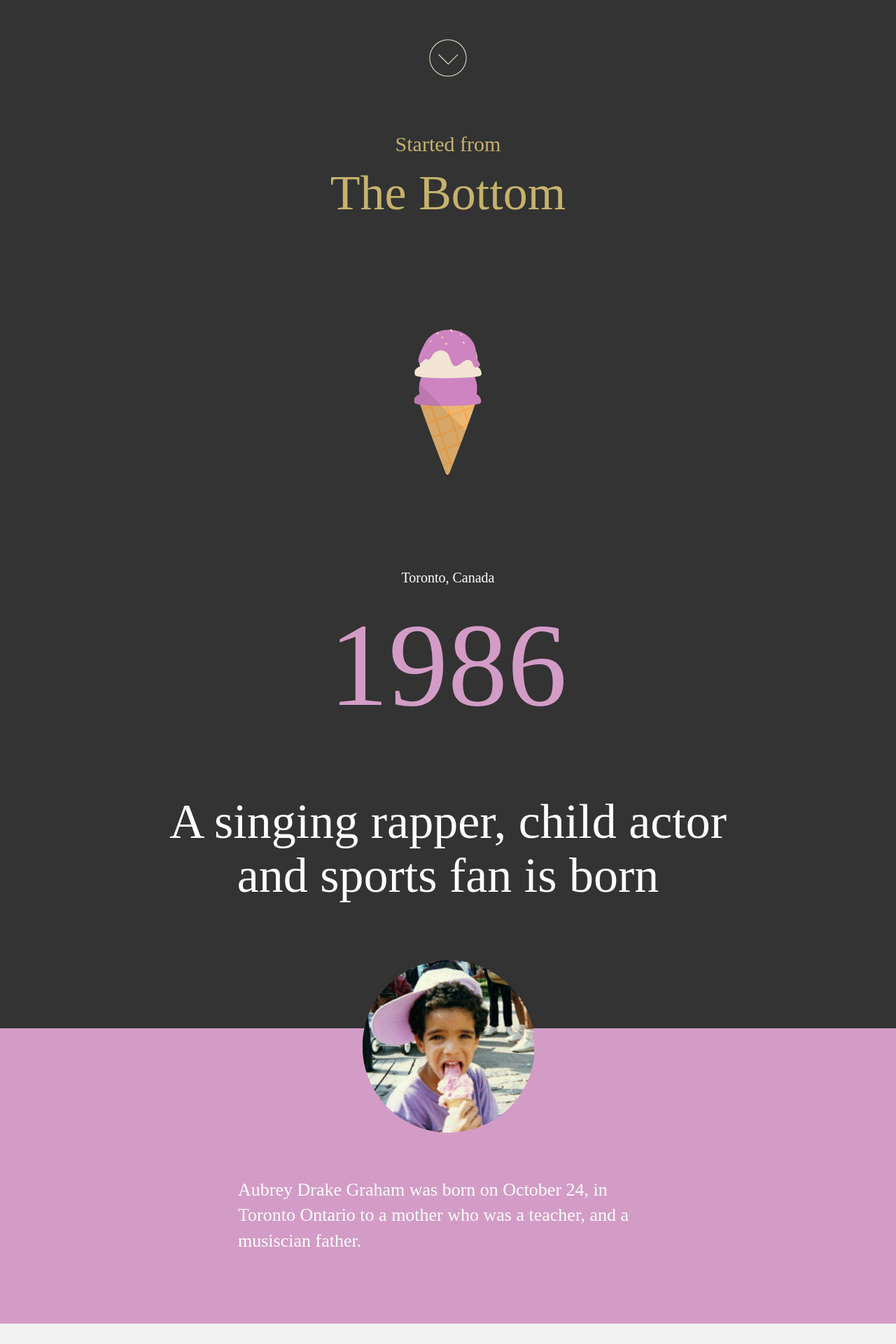
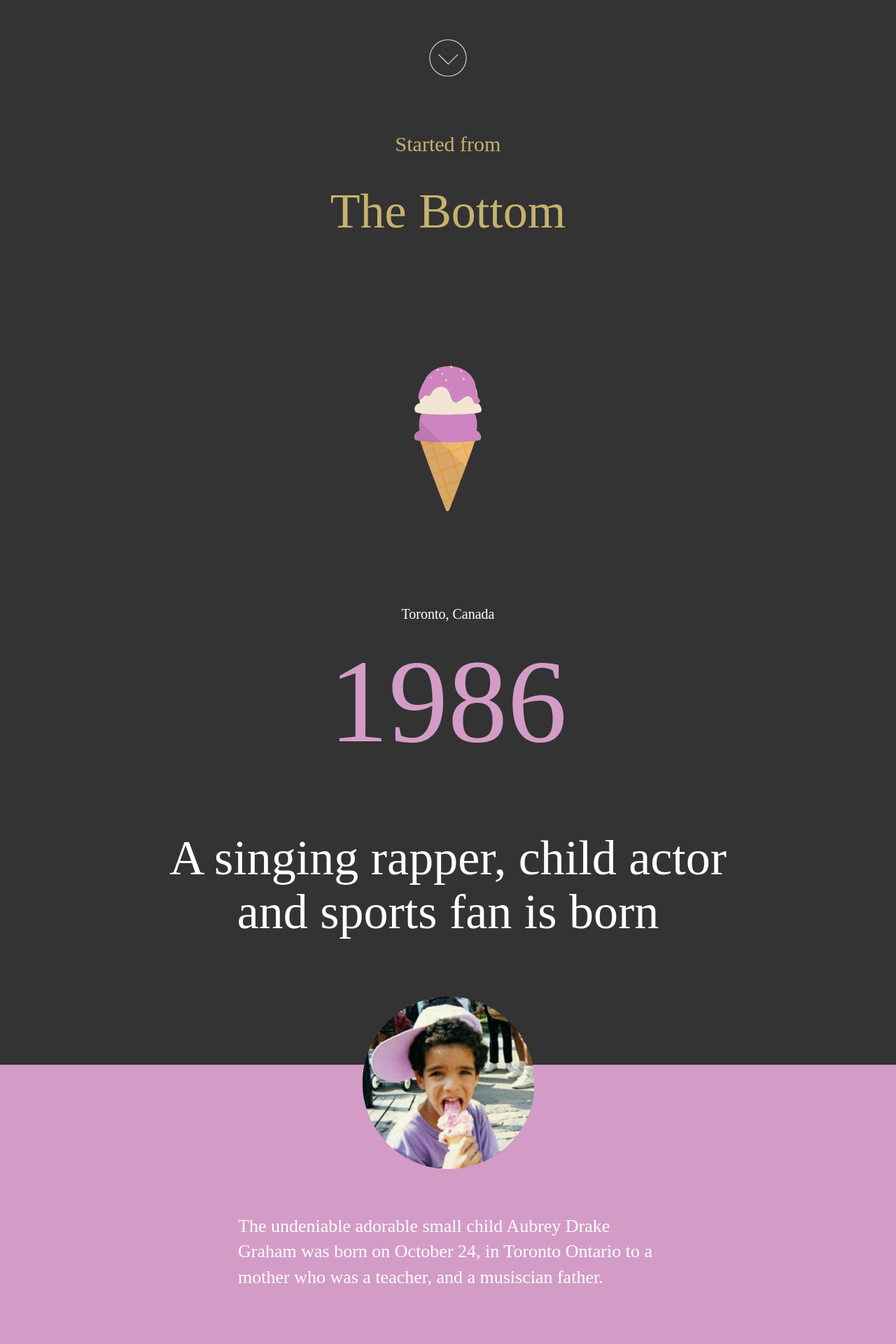
Before and after one commit to mierle/startedfromthebottom, a PHP site: page / in a window 1280 px wide. Shown: the part 611-2531 px from the top of the page at 70% size. Run offline with PHP 8.4, Linux system fonts and the light colour scheme; some libraries are stand-ins or nearby versions.

Commit message:
Added last sections

```diff
--- a/index.html
+++ b/index.html
@@ -30,7 +30,7 @@
 			<div class="babydrake">
 				<img src="img/lildrake.png">
 			</div>
-			<p>Aubrey Drake Graham was born on October 24, in Toronto Ontario to a mother who was a teacher, and a musiscian father.</p>
+			<p>The undeniable adorable small child Aubrey Drake Graham was born on October 24, in Toronto Ontario to a mother who was a teacher, and a musiscian father.</p>
 		</div>
 	</div>
 	<div class="foresthill">
@@ -92,6 +92,7 @@
 			<blockquote>
 				"It's like...the guy you'd never wanna hear rap in your life. The Canadian Jewish child actor."
 			</blockquote>
+			<h4>- Drake </h4>
 		</div>
 	</div>
 </div>
@@ -104,7 +105,7 @@
 			Drake's Rogers email address
 		</h2>
 		<p>
-			The son of Rap-A-Lot founder, Jas Prince introduced Lil Wayne to Drake's music. Lil Wayne mistakenly thought Drake’s name was actually "Drizzy" because his email address at the time was "drizzydrake@rogers.ca". In 2012 there was a lawsuit regarding the possibility of money owed to Jas Prince in exchange for his introduction.
+			The son of Rap-A-Lot founder, Jas Prince introduced Lil Wayne to Drake's music. Lil Wayne mistakenly thought Drake's name was actually "Drizzy" because his email address at the time was "<span class="email">drizzydrake@rogers.ca</span>". In 2012 there was a lawsuit regarding the possibility of money owed to Jas Prince in exchange for his introduction.
 		</p>
 	</div>
 </div>
@@ -160,7 +161,11 @@
 	<div class="wrap">
 		<h3>2010</h3>
 		<h2>Drake keeps his friends warm with custom OVO Canada Goose jackets</h2>
-		<p>Drake's OVO and Canada Goose collaborate on a high-fashion bomber parka. The bomber was only sold at 8 retail locations and only 300 were produced for sale. He gave 100 to his friends. Rapping fans and fashionistas around the world lined up to purchase this jacket for approximately $900. At Nomad in Toronto (back when it was at the legendary 431 Richmond building), the jacket sold out in a matter of days. The parka was also sold at Opening Ceremony in Los Angeles, but why would anyone in L.A even need a parka? You sweat in those things once the weather gets above 0 degrees.</p>
+		<div class="miniwrap">
+			<p>Drake's OVO and Canada Goose collaborate on a high-fashion bomber parka. The bomber was only sold at 8 retail locations and only 300 were produced for sale. He gave 100 to his friends. Rapping fans and fashionistas around the world lined up to purchase this jacket for $900. At Nomad in Toronto (back when it was at the legendary 431 Richmond building), the jacket sold out in a matter of days. </p>
+
+			<p class="last">The parka was also sold at Opening Ceremony in Los Angeles, but why would anyone in L.A even need a parka? You sweat in those things once the weather gets above 0 degrees.</p>
+		</div>
 	</div>
 </div>
 <div class="kentucky">
@@ -179,6 +184,53 @@
 		</p>
 	</div>
 </div>
+<div class="aaliyah">
+	<div class="wrap">
+		<h3>2012</h3>
+		<h2>Lil Wayne thinks posthumous Aaliyah collaboration is an "awesome idea", people who actually knew Aaliyah
+vehemently disagree</h2>
+		<p>In August, Drake announced a posthumous collaboration with Aaliyah who sadly passed in 2001.Even though he received approval from Aaliyah's cousin and uncle, longtime Aaliyah collaborator Timbaland had been critical of the project along with DMX and a host of others while Lil Wayne referred to the project as "an awesome collaboration."</p>
+	</div>
+</div>
+<div class="strippers">
+	<div class="wrap">
+		<h3>2013</h3>
+		<h4>Charlotte, North Carolina </h4>
+		<h2>Aubrey tips strippers at a gentleman's club with 50,000 $1 bills from a cardboard box</h2>
+		<p>
+			Aubrey and his friends visited 'Cameo Nightclub' in Charlotte, NC (Yelp rating 1.5 stars) with a cardboard box filled with $50,000 in one dollar bills. The friends proceeded to open the box and toss the dollar bills in the air in every direction all around the the nightclub until the floor was literally covered in money. They made it rain.
+		</p>
+		<p>
+			A rapper who goes by the name 'Bleu Davinci' contributed $25,000 to the box, but we have no idea who he is.
+		</p>
+	</div>
+</div>
+<div class="miami">
+	<div class="wrap">
+		<img src="img/pizza.png">
+		<h3>2013</h3>
+		<h2>Has a pizza party to celebrates Miami Heat NBA championship win, after being denied entry to locker room. </h2>
+		<p>After the Miami Heat won the NBA championship, Drake eagerly heads to the locker room to join his team in celebrations where he is denied entry by security guard. But, it was all a hilarious joke that Drake was playing on everyone. Since he wasn’t allowed in the locker room, he met up with the team later for pizza.</p>
+	</div>
+</div>
+<div class="raptors">
+	<div class="wrap">
+		<img src="img/raptors.png">
+		<h3>2013</h3>
+		<h2>Drake becomes Canada's biggest sports fan, is hired by Toronto Raptors</h2>
+		<p>Sports team, Toronto Raptors recently announced that he would be the "Global Ambassador" for the team. Though exact details of the duties and responsibilities in the job description are unclear, it is to be assumed that the position does involve attending games on specified "Drake nights", giving away t-shirts, DJing and announcing players as well as communicating with Time Leiweke and Masai Ujiiji on Drake Night and Toronto Raptors related subjects.</p>
+	</div>
+</div>
+<div class="espn">
+	<div class="wrap">
+		<h3>2013</h3>
+		<h2>Drake announces his biggest career move yet; Host of the ESPY's (ESPN's sports awards show)</h2>
+		<p>While he has a bright future as a rap artist, Drake truly shines when he is pursuing his passion, sports. Drake makes yet another big career move as he is named the official host of the ESPYS (which is ESPN's sporting award show, apparently).</p>
+		<blockquote>
+			"This is an incredible opportunity for me to combine two of my biggest passions - sports and performing,"
+		</blockquote>
+	</div>
+</div>
 	<script type="text/javascript" src="bower_components/zepto/zepto.min.js"></script>
 	<script type="text/javascript" src="bower_components/gsap/src/minified/TweenMax.min.js"></script>
 	<script type="text/javascript" src="bower_components/gsap/src/minified/TimelineMax.min.js"></script>
--- a/sass/globals.scss
+++ b/sass/globals.scss
@@ -79,6 +79,7 @@ p {
 	font-size: 26px;
 	line-height: 1.4;
 	text-align: left;
+	margin-bottom: 26px;
 }
 blockquote {
 	font-size: 50px;
--- a/style.css
+++ b/style.css
@@ -68,7 +68,8 @@ h4 {
 p {
   font-size: 26px;
   line-height: 1.4;
-  text-align: left; }
+  text-align: left;
+  margin-bottom: 26px; }
 
 blockquote {
   font-size: 50px;
```
Also changed, not shown: other parts of style.css (+56 -2 lines), sass/style.scss (+68 -2 lines), img/canada-goose.png (added), img/pizza.png (added), img/raptors.png (added).
